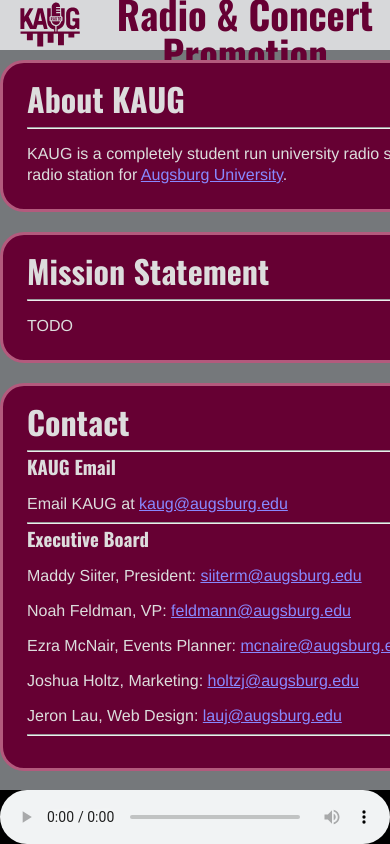
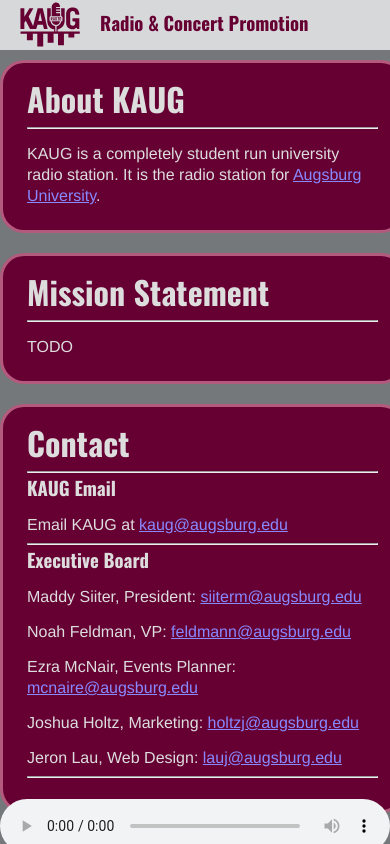
Before and after one commit to kaugradio/kaugradio.github.io, a plain HTML site: page about.html in a window 390 px wide. Drawn offline with Linux system fonts and the light colour scheme.

Commit message:
Update about page to be the same.

```diff
--- a/about.html
+++ b/about.html
@@ -3,7 +3,7 @@
   <head>
     <meta charset="utf-8">
     <meta name="viewport" content="width=device-width, initial-scale=1">
-    <title>KAUG Radio & Concert Promotion</title>
+    <title>About - KAUG Radio & Concert Promotion</title>
     <base href="">
     <link rel="icon" href="kaugradio_favicon.svg">
     <style>
@@ -101,7 +101,6 @@
       border-radius: 24px;
       width: 90%;
       max-width: 1024px;
-      min-width: 488px;
       border: 3px solid #ffb4c880;
       background: #660033ff;
       color: #ddd;
@@ -123,13 +122,13 @@
     </style>
   </head>
   <body>
-<audio id="player" controls autoplay style="bottom:0%;width:100%;position:fixed;background:black;">
+<audio id="player" controls autoplay style="bottom:0%;width:100%;position:fixed;">
     <source src="http://141.224.159.43:8000" type="audio/ogg"/>
 </audio>
     <div class="header"><a href="https://kaug.augsburg.edu"><img src="kaugradio.svg" alt="KAUG" height="100%" width="100px"/></a>
 <div style="flex-flow:column;display: flex;">
 <div style="flex: 1 1 auto;"></div>
-<h1 style="font-size:29pt;text-align:center;margin-left:0px;max-height:100%;color:#660033ff">Radio & Concert Promotion</h1>
+<h1 id="pagename" style="font-size:29pt;text-align:center;margin-left:0px;max-height:100%;color:#660033ff">Radio & Concert Promotion</h1>
 <div style="flex: 1 1 auto;"></div>
 </div>
       <div style="flex: 1 1 auto;"></div>
@@ -166,5 +165,30 @@
         <br/>
       </div>
     </div>
+<script type="text/javascript">
+var player;
+var pagename;
+var mobile = false;
+// linksmenu = document.getElementById("links");
+player = document.getElementById("player");
+pagename = document.getElementById("pagename");
+function resize() {
+	if (window.innerWidth < 550) {
+		mobile = true;
+		// Mobile
+		pagename.style.fontSize = '14pt';
+	} else {
+		// Not Mobile
+		mobile = false;
+		pagename.style.fontSize = '29pt';
+	}
+    player.style.top = (window.innerHeight - 45) + 'px';
+}
+// Check for resize events
+window.addEventListener("resize", function() {
+	resize();
+});
+resize();
+</script>
   </body>
 </html>
```
Also changed, not shown: index.html (+1 -1 lines).
